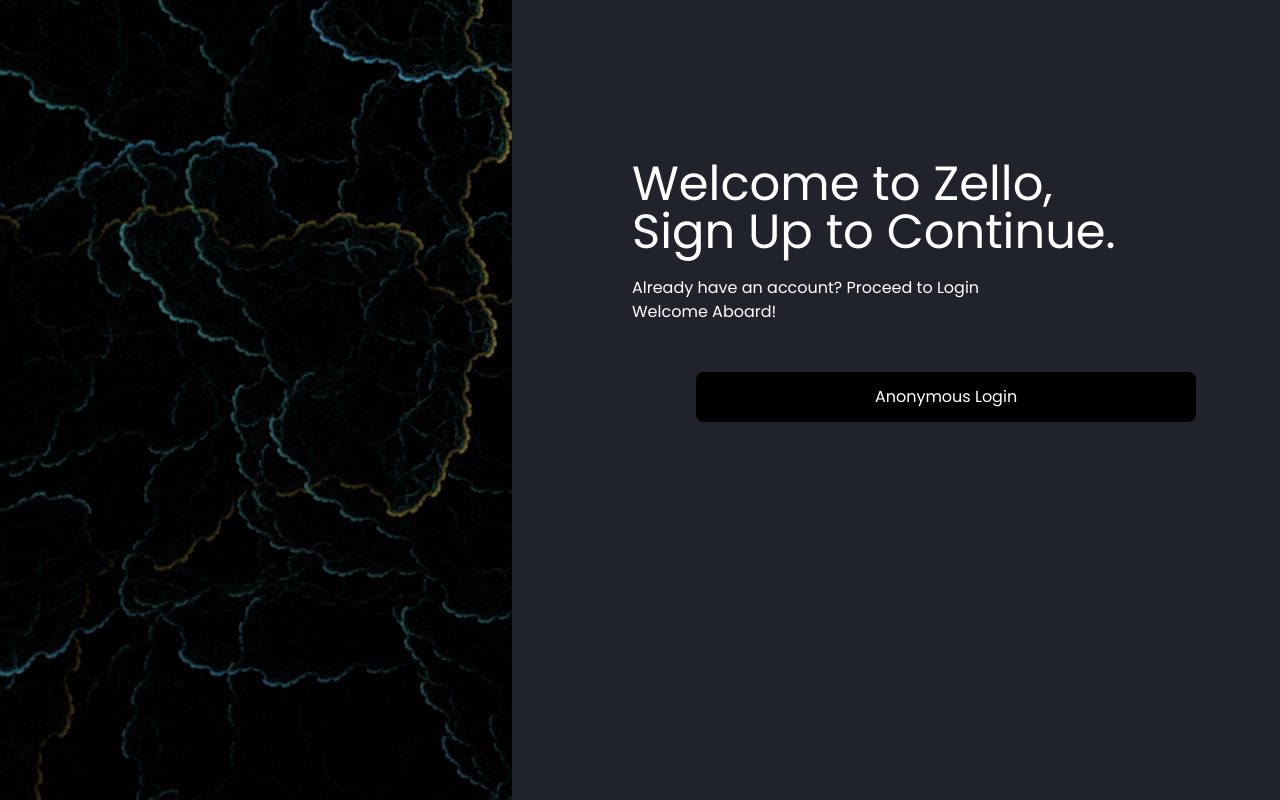
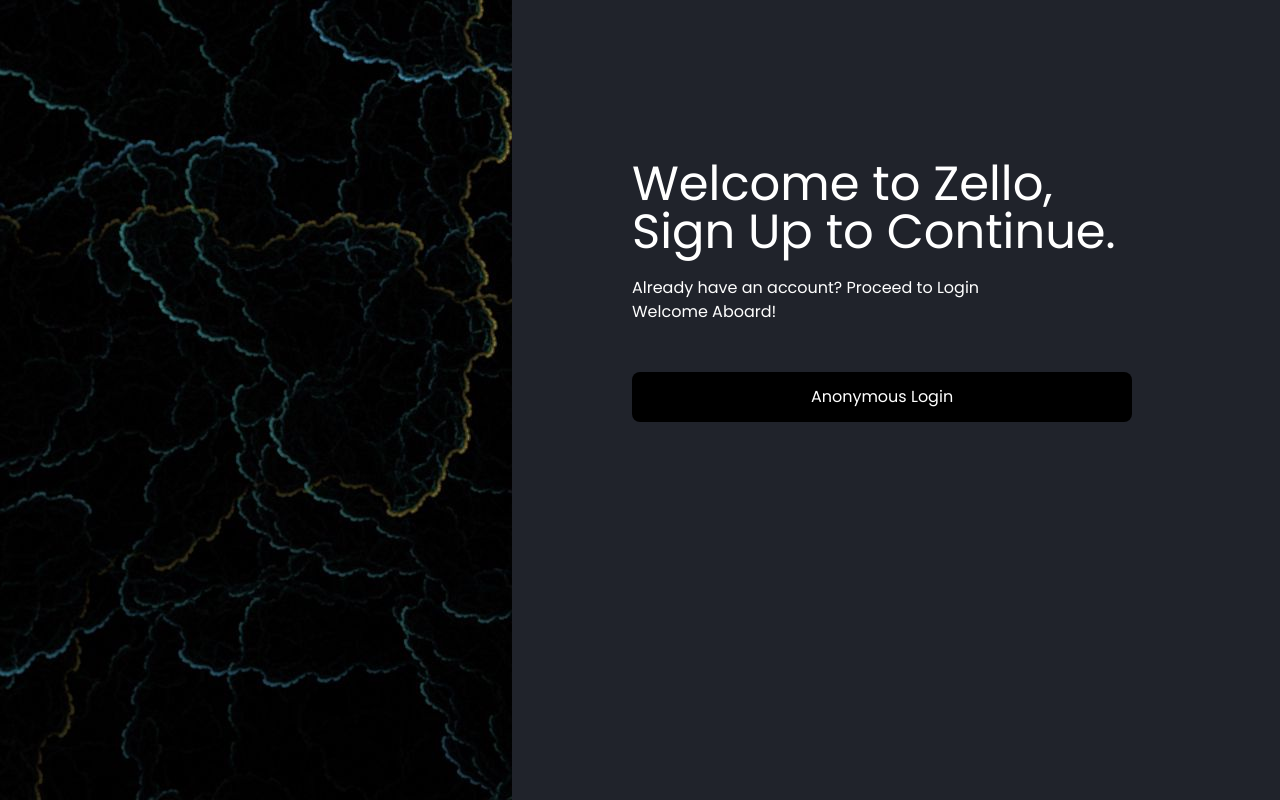
Before and after one commit to adienox/zello, a Next.js app: page /register in a window 1280 px wide. Built offline with nearby package versions, Linux system fonts and the light colour scheme; no server answers.

Commit message:
updated the register page with loading state

```diff
--- a/src/pages/register.tsx
+++ b/src/pages/register.tsx
@@ -1,13 +1,15 @@
 import { signInAnonymously, updateEmail, updateProfile } from "firebase/auth";
 import { setDoc, doc } from "firebase/firestore";
 import Router from "next/router";
-import { useContext, useEffect } from "react";
+import { useContext, useEffect, useState } from "react";
 import { AuthContext } from "@/context/AuthContext";
 import { auth, db } from "@/firebase/clientApp";
 
 const Register = () => {
+  const [loading, setLoading] = useState(false);
   // anonRegister function to allow users to sign up anonymously
   const anonRegister = async () => {
+    setLoading(true);
     try {
       // Sign in anonymously
       const userDetail = await signInAnonymously(auth);
@@ -49,6 +51,7 @@
       // Redirect user
       Router.push("/");
     } catch (error) {
+      setLoading(false);
       console.log(error); // Log error if any
     }
   };
@@ -71,10 +74,11 @@
           <span>Already have an account? Proceed to Login</span>
           <span>Welcome Aboard!</span>
         </div>
-        <div className="mt-12 flex flex-col items-center">
+        <div className="mt-12 flex flex-col items-center lg:block">
           <button
             onClick={anonRegister}
-            className="h-[50px] w-[90%] rounded-lg bg-black text-white lg:w-[500px]"
+            className="h-[50px] w-[90%] rounded-lg bg-black text-white disabled:cursor-not-allowed disabled:bg-black/30 lg:w-[500px]"
+            disabled={loading}
           >
             Anonymous Login
           </button>
```
